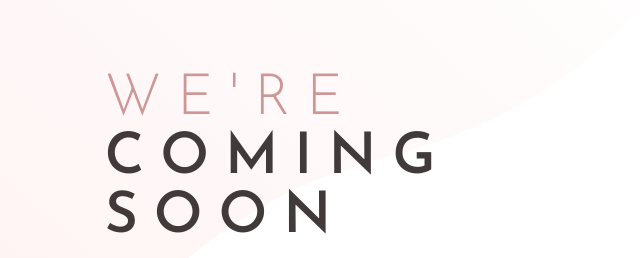
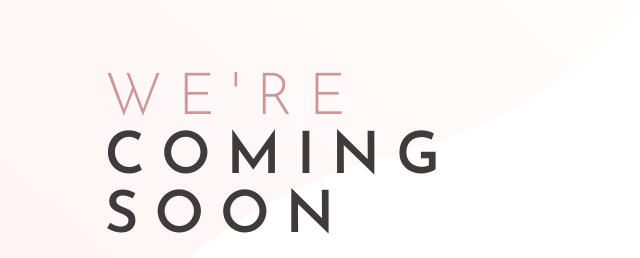
Before and after one commit to HugoMoncada/Base-Apparel-coming-soon-page, a plain HTML site: page index.html in a window 1280 px wide. Shown: the part 193-451 px from the top of the page, 46-686 px from the left. Drawn offline with Linux system fonts and the light colour scheme.

```diff
--- a/styles/styles.css
+++ b/styles/styles.css
@@ -159,7 +159,7 @@
 
     .content__title{
         text-align: left;
-        font-size: 57px;
+        font-size: 58px;
         margin-bottom: 0;
         line-height: 59px;
         letter-spacing: 16px;
```
Also changed, not shown: 1 other file.
